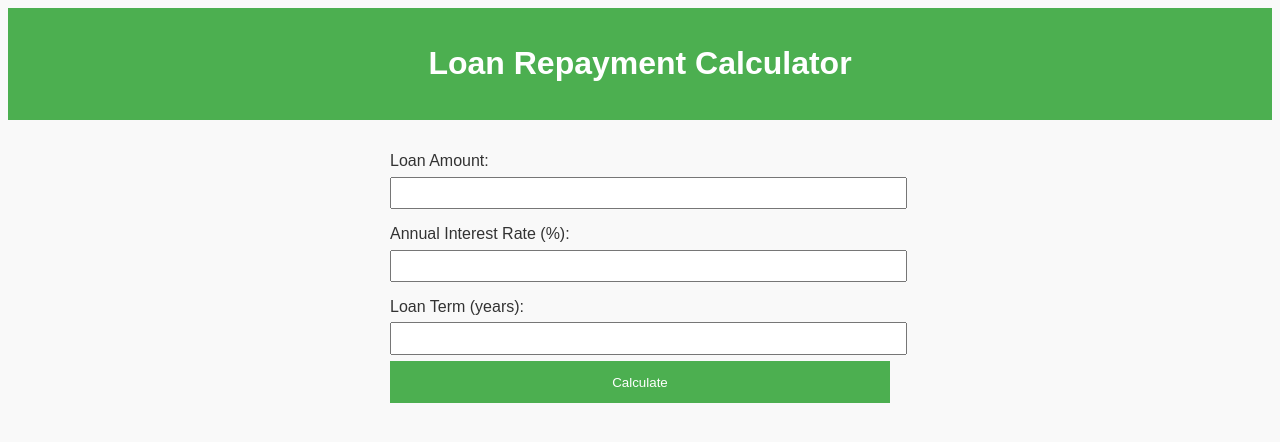
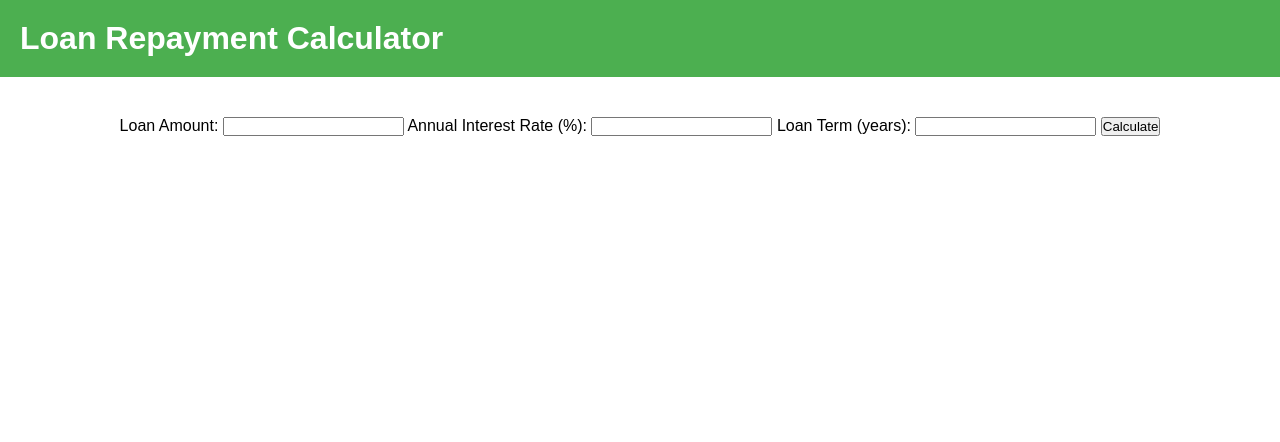
Before and after one commit to Birnara/Nestbank, a plain HTML site: page loan-calculator.html in a window 1280 px wide. Drawn offline with Linux system fonts and the light colour scheme.

Commit message:
Update style.css

```diff
--- a/style.css
+++ b/style.css
@@ -1,53 +1,57 @@
+* {
+    box-sizing: border-box;
+    margin: 0;
+    padding: 0;
+}
+
 body {
     font-family: Arial, sans-serif;
-    background-color: #f9f9f9;
-    color: #333;
 }
 
 header {
-    text-align: center;
+    display: flex;
+    justify-content: space-between;
+    padding: 20px;
     background-color: #4CAF50;
     color: white;
-    padding: 1em 0;
 }
 
-nav {
-    text-align: center;
-    margin: 1em 0;
+header nav ul {
+    list-style: none;
+    display: flex;
 }
 
-nav a {
-    margin: 0 1em;
-    color: #4CAF50;
+header nav ul li {
+    margin-left: 20px;
+}
+
+header nav ul li a {
+    color: white;
     text-decoration: none;
 }
 
-main {
-    margin: 2em auto;
-    width: 80%;
+.hero {
+    background-color: #f8f8f8;
+    text-align: center;
+    padding: 50px 20px;
 }
 
-form {
-    max-width: 500px;
-    margin: auto;
+.cta-button {
+    padding: 10px 20px;
+    background-color: #4CAF50;
+    color: white;
+    text-decoration: none;
+    border-radius: 5px;
 }
 
-label {
-    display: block;
-    margin-top: 1em;
+section {
+    padding: 40px 20px;
+    text-align: center;
 }
 
-input,
-textarea,
-button {
-    width: 100%;
-    padding: 0.5em;
-    margin-top: 0.5em;
+footer {
+    background-color: #333;
+    color: white;
+    text-align: center;
+    padding: 10px 0;
 }
-
-button {
-    background-color: #4CAF50;
-    color: white;
-    border: none;
-    padding: 1em;
-}
```
